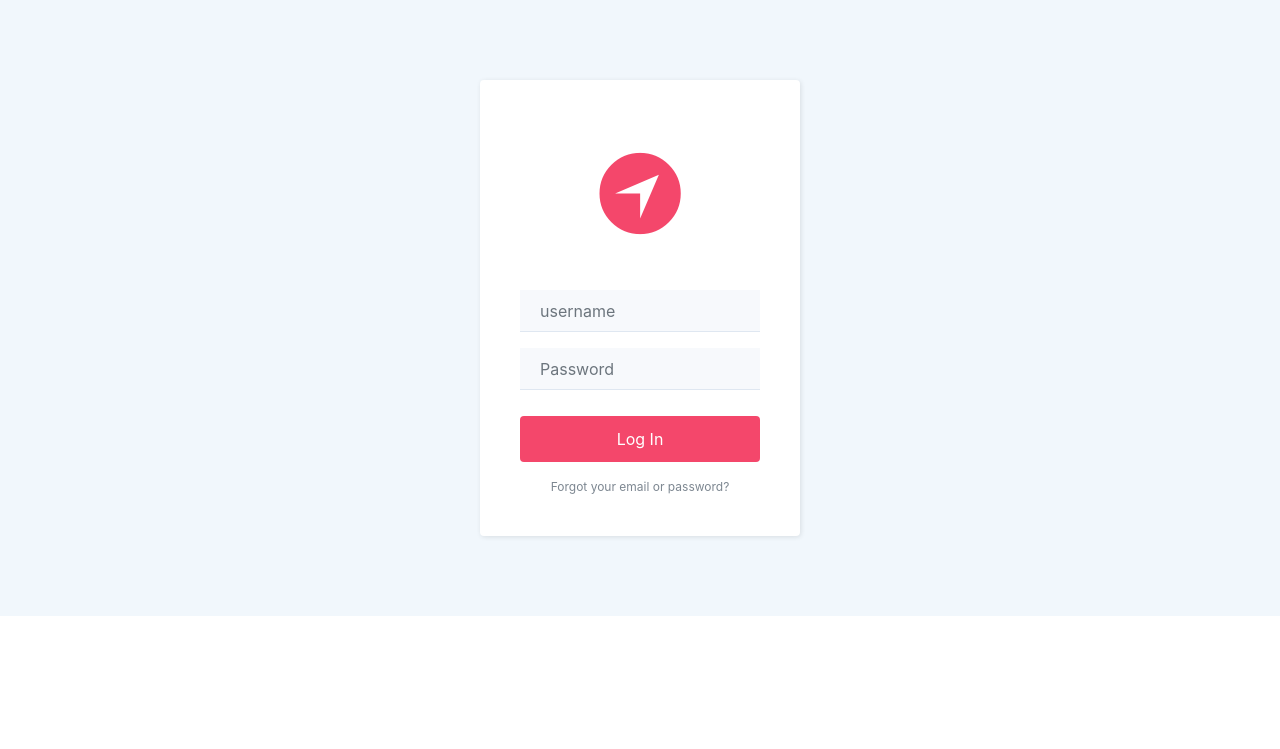
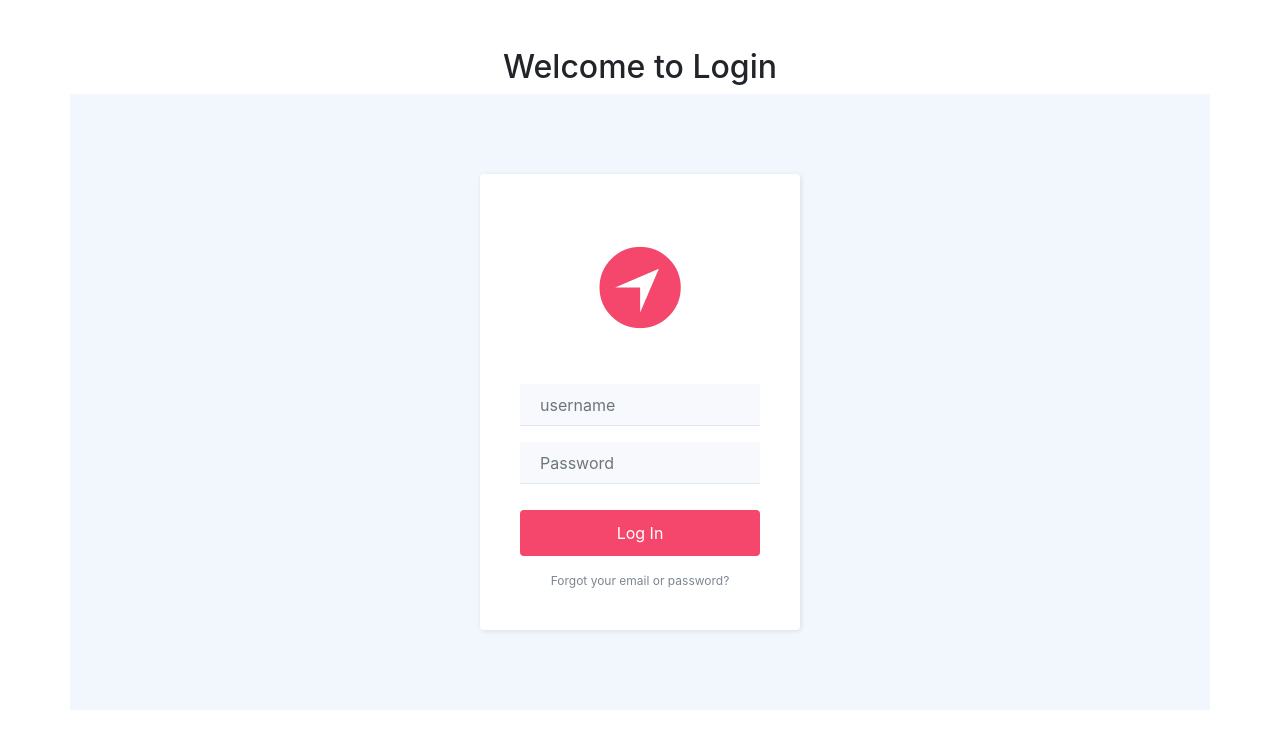
Before and after one commit to Pawan243/Django-E-Commerce, a Django app: page /accounts/login/ in a window 1280 px wide. Shown: the top 749 px of the page. Run offline with Django 3.2, Linux system fonts and the light colour scheme; some libraries are stand-ins or nearby versions.

Commit message:
modified

```diff
--- a/mac/templates/login.html
+++ b/mac/templates/login.html
@@ -3,7 +3,7 @@
 {% load static %}
 <head>
     <meta charset="utf-8">
-    <meta name="viewport" content="width=device-width, initial-scale=1.0">
+    <meta name="viewport" content="width=device-width, initial-scale=1.0 shrink-to-fit=no">
     <title>My Awesome Cart-Login Form</title>
     <link rel="stylesheet" href="https://cdnjs.cloudflare.com/ajax/libs/twitter-bootstrap/4.1.3/css/bootstrap.min.css">
     <link rel="stylesheet" href="https://cdnjs.cloudflare.com/ajax/libs/ionicons/2.0.1/css/ionicons.min.css">
@@ -11,11 +11,15 @@
 </head>
 
 <body>
-    <div class="login-clean">
+    <div class="contaier">
+        <h2 class="text-center pt-5">Welcome to Login</h2>
+    </div>
+    <div class="login-clean container">
         <div>
             {% for message in messages %}
-            <h3>{{message}}</h3>
-
+            <script>
+                alert('{{message}}')
+            </script>
             {% endfor %}
         </div>
         <form method="post">
```
